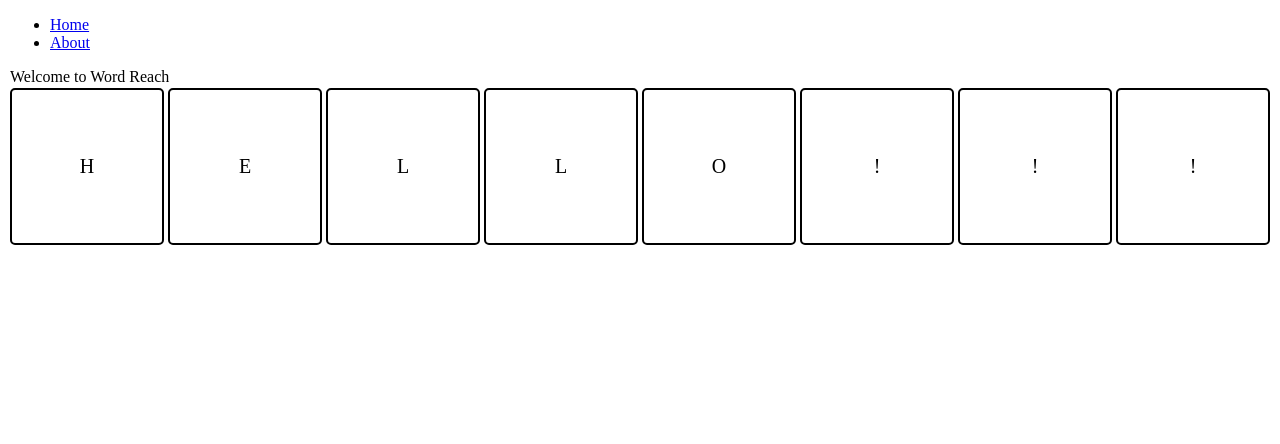
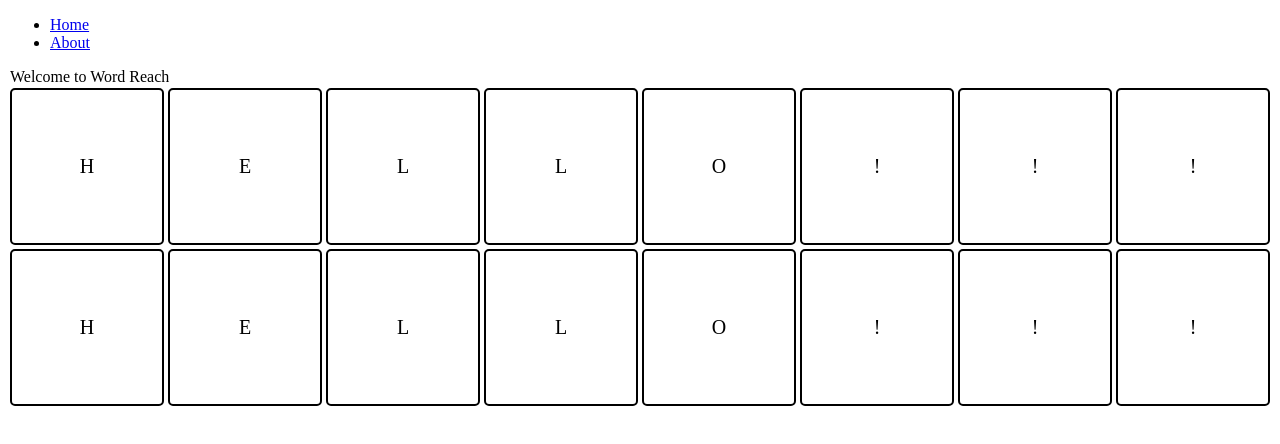
Before and after one commit to 2O1Studio/wordreach, a React (Create React App) app: page /#/ in a window 1280 px wide. Shown: the top 444 px of the page. Built offline with nearby package versions, Linux system fonts and the light colour scheme.

Commit message:
css amend

```diff
--- a/src/components/Home/Home.js
+++ b/src/components/Home/Home.js
@@ -15,6 +15,14 @@ const Home = () => {
         <LetterBox displayLetter="!" />
         <LetterBox displayLetter="!" />
         <LetterBox displayLetter="!" />
+        <LetterBox displayLetter="H" />
+        <LetterBox displayLetter="E" />
+        <LetterBox displayLetter="L" />
+        <LetterBox displayLetter="L" />
+        <LetterBox displayLetter="O" />
+        <LetterBox displayLetter="!" />
+        <LetterBox displayLetter="!" />
+        <LetterBox displayLetter="!" />
       </div>
     </>
   );
--- a/src/components/LetterBox/LetterBox.scss
+++ b/src/components/LetterBox/LetterBox.scss
@@ -24,10 +24,10 @@ $width: calc(
   font-size: 20px;
   text-align: center;
   padding: calc(($width - 20px) / 2) 0 calc(($width - 20px) / 2) 0;
-  &:first-child {
+  &:nth-child(8n + 1) {
     margin-left: 0px;
   }
-  &:last-child {
+  &:nth-child(8n + 8) {
     margin-right: 0px;
   }
 }
```
